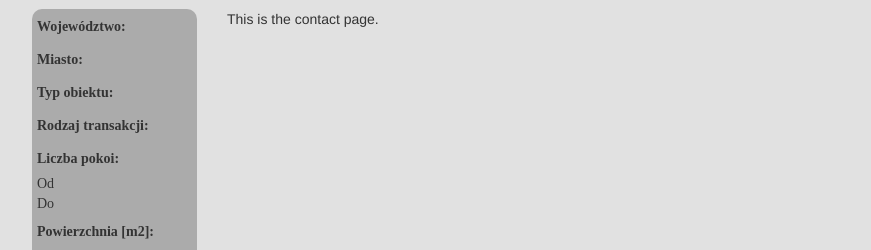
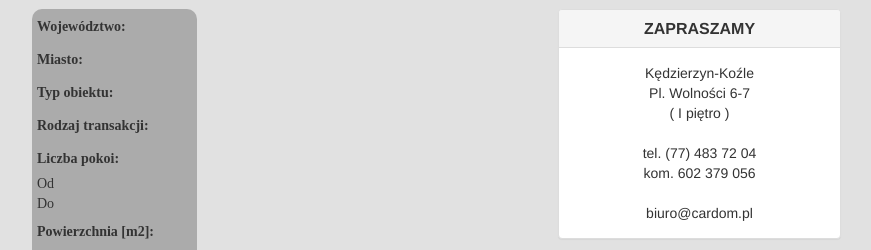
Before and after one commit to brojd/cardom_MySQL, a Django app: template templates/cardom/contact.html in a window 1280 px wide. Shown: the part 460-710 px from the top of the page, without its empty margins (38-909 px from the left). Run offline with Django 3.2, Linux system fonts and the light colour scheme; the template is opened without the code that fills it: most values are stand-ins (such as "Sample title", 1, 10 or a date in 2020); parts of the project's set-up code (start-up, migrations or seed data) failed here and were passed over; some libraries are stand-ins or nearby versions.

Commit message:
edit contact page

```diff
--- /dev/null
+++ b/static/cardom/css/contact.css
@@ -0,0 +1,19 @@
+.contact_info {
+  display: block;
+  margin: 0 auto;
+  width: 30%;
+  text-align: center
+}
+
+.picture {
+  display: block;
+  heigth: 50px;
+  width: 50px
+}
+
+.media-object {
+  display: block;
+  heigth: 50%;
+  width: 50%;
+  margin: 0 auto
+}
--- a/templates/cardom/contact.html
+++ b/templates/cardom/contact.html
@@ -1,5 +1,31 @@
 {% extends 'cardom/base.html' %}
+{% load static %}
+
+{% block head %}
+<link rel="stylesheet" href="{% static 'cardom/css/contact.css' %}">
+{% endblock %}
 
 {% block content %}
-This is the contact page.
+<div class="contact_info">
+    <div class="panel panel-default">
+      <div class="panel-heading">
+        <h3 class="panel-title"><strong>ZAPRASZAMY</strong></h3>
+      </div>
+      <div class="panel-body">
+        Kędzierzyn-Koźle</br>
+        Pl. Wolności 6-7</br>
+        ( I piętro )</br>
+        </br>
+        tel. (77) 483 72 04</br>
+        kom. 602 379 056</br>
+        </br>
+        biuro@cardom.pl</br>
+      </div>
+    </div>
+</div>
+
+
+<img class="media-object" src="{% static 'cardom/images/biuro.jpg' %}" alt="error"/>
+
+
 {% endblock %}
```
